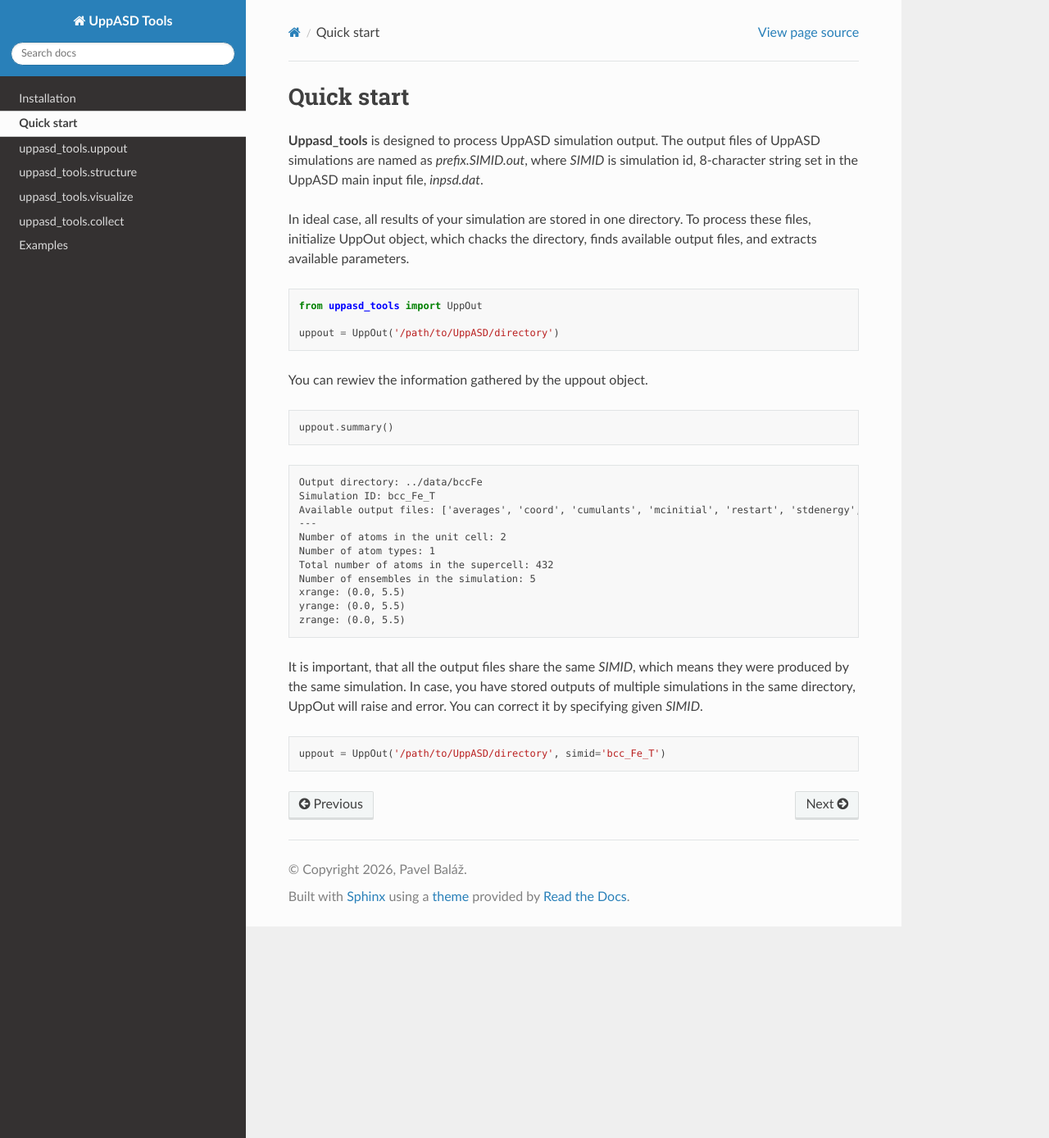
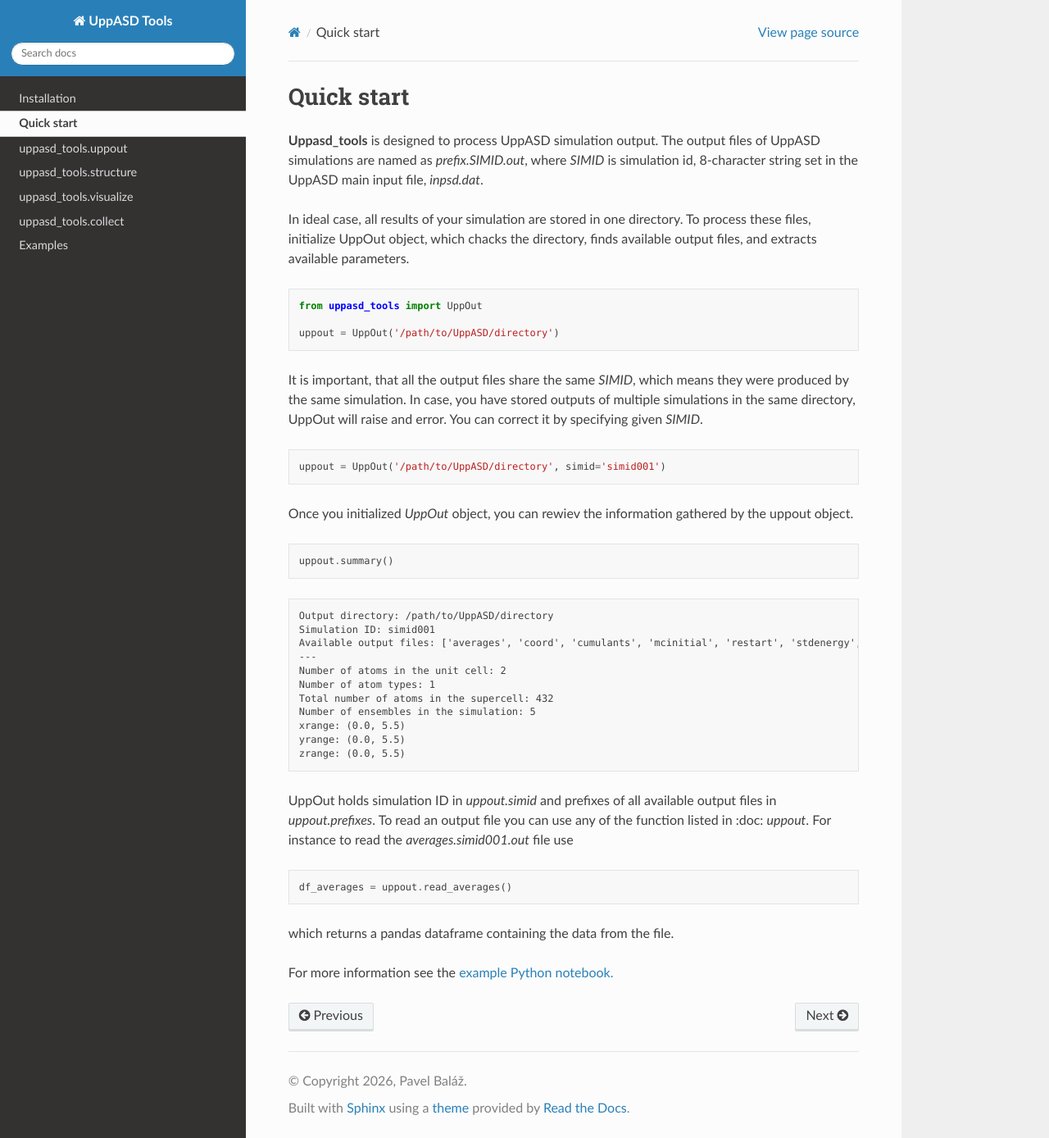
Before and after one commit to LLapsus/uppasd_tools, a Sphinx documentation site: the page built from docs/source/quick_start.rst, in a window 1280 px wide and 1388 px high. Shown: the whole window at 82% size. Built offline with Sphinx 7.4.7 and the Read the Docs theme 3.1.0, drawn with Linux system fonts in a browser that asks for light colours.

Commit message:
Improve quick start guide .

```diff
--- a/docs/source/quick_start.rst
+++ b/docs/source/quick_start.rst
@@ -14,7 +14,16 @@ and extracts available parameters.
 
     uppout = UppOut('/path/to/UppASD/directory')
 
-You can rewiev the information gathered by the uppout object.
+It is important, that all the output files share the same `SIMID`, which means they were produced by the same simulation.
+In case, you have stored outputs of multiple simulations in the same directory, UppOut will raise and error.
+You can correct it by specifying given `SIMID`.
+
+.. code-block:: Python
+
+    uppout = UppOut('/path/to/UppASD/directory', simid='simid001')
+
+
+Once you initialized `UppOut` object, you can rewiev the information gathered by the uppout object.
 
 .. code-block:: Python
 
@@ -22,8 +31,8 @@ You can rewiev the information gathered by the uppout object.
 
 .. code-block:: text
 
-    Output directory: ../data/bccFe
-    Simulation ID: bcc_Fe_T
+    Output directory: /path/to/UppASD/directory
+    Simulation ID: simid001
     Available output files: ['averages', 'coord', 'cumulants', 'mcinitial', 'restart', 'stdenergy', 'struct', 'totenergy']
     ---
     Number of atoms in the unit cell: 2
@@ -34,10 +43,15 @@ You can rewiev the information gathered by the uppout object.
     yrange: (0.0, 5.5)
     zrange: (0.0, 5.5)
 
-It is important, that all the output files share the same `SIMID`, which means they were produced by the same simulation.
-In case, you have stored outputs of multiple simulations in the same directory, UppOut will raise and error.
-You can correct it by specifying given `SIMID`.
+UppOut holds simulation ID in `uppout.simid` and prefixes of all available output files in `uppout.prefixes`.
+To read an output file you can use any of the function listed in :doc: `uppout`.
+For instance to read the `averages.simid001.out` file use
 
 .. code-block:: Python
 
-    uppout = UppOut('/path/to/UppASD/directory', simid='bcc_Fe_T')
+    df_averages = uppout.read_averages()
+
+which returns a pandas dataframe containing the data from the file.
+
+For more information see the
+`example Python notebook. <https://github.com/LLapsus/uppasd_tools/blob/78e493ae3d7236fcbab24c5b8ed11649b91f53fa/examples/read_output_files.ipynb>`_
```
